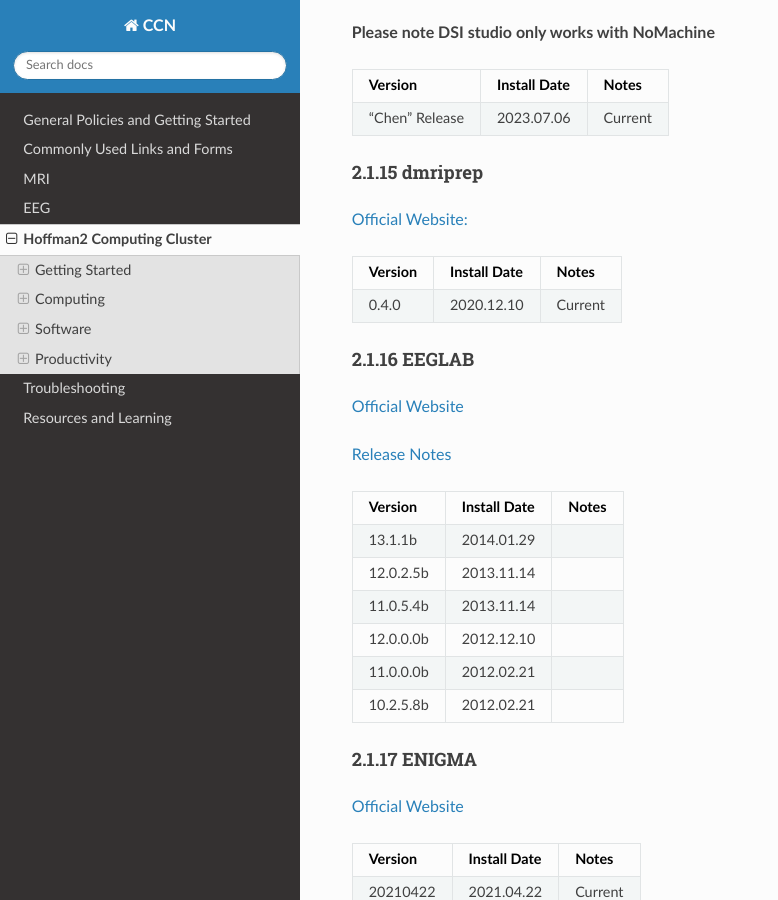
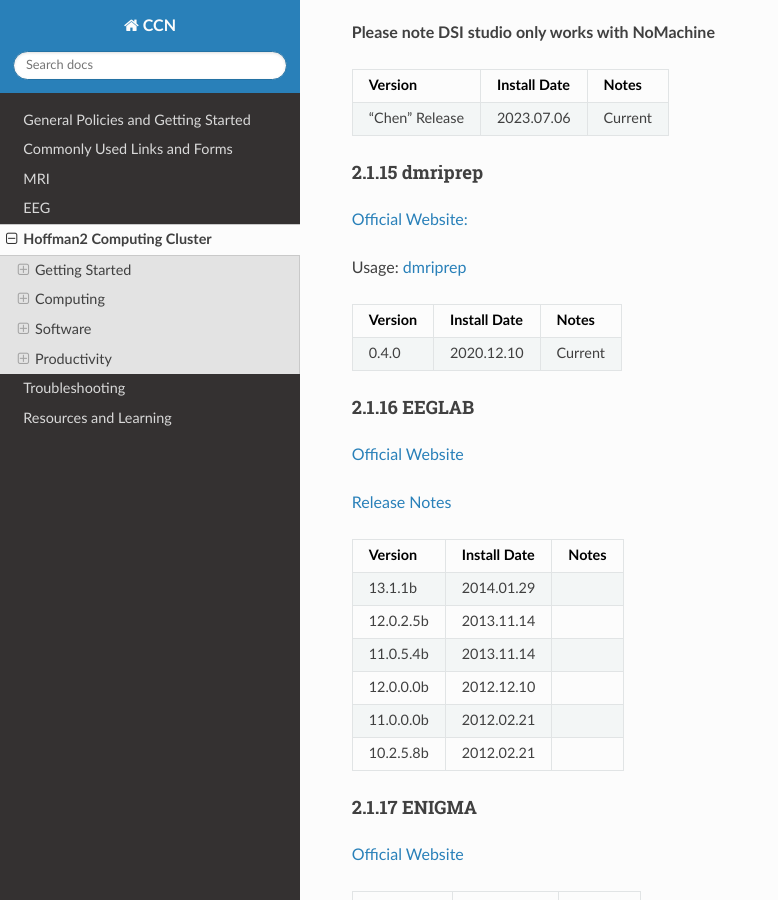
Before and after one commit to CCN-Support/CCN_Wiki, a Sphinx documentation site: the page built from docs/source/hoffman.rst, in a window 1280 px wide and 900 px high, scrolled down 17989 px. Shown: the whole window, without its empty margins (0-778 px from the left). Built offline with Sphinx 7.4.7 and the Read the Docs theme 3.1.0, drawn with Linux system fonts in a browser that asks for light colours.

Commit message:
Add usage reference for hoffman2_dmriprep

```diff
--- a/docs/source/hoffman.rst
+++ b/docs/source/hoffman.rst
@@ -846,6 +846,8 @@
 ^^^^^^^^^^^^^^^
 
 `Official Website: <https://github.com/nipreps/dmriprep>`_
+
+Usage: :ref:`hoffman2_dmriprep`
 
 .. list-table::
    :header-rows: 1
```
